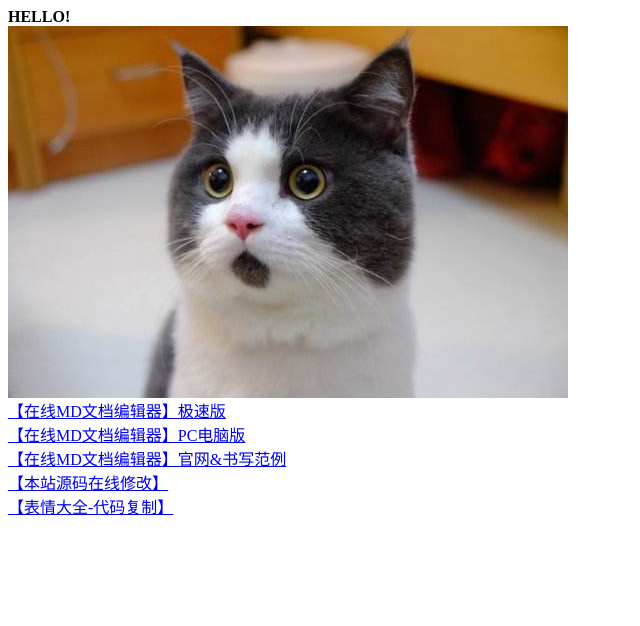
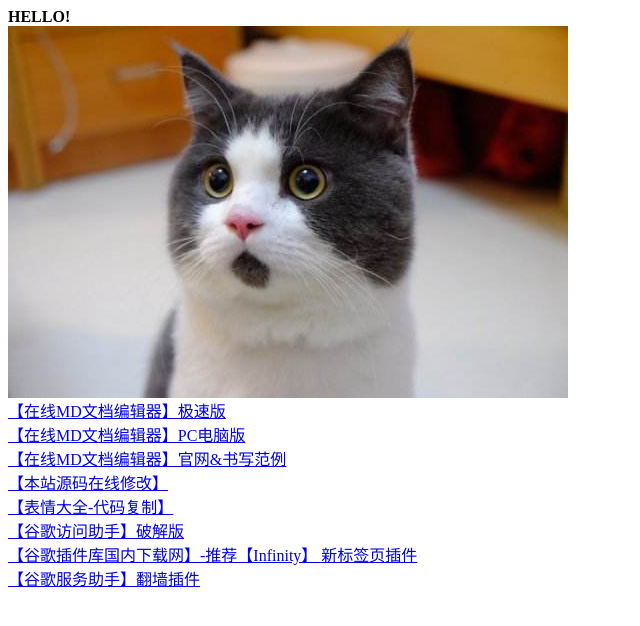
Before and after one commit to smtxk/smtxk.github.io, a plain HTML site: page index.html in a window 1280 px wide. Shown: the whole page, without its empty margins (0-640 px from the left). Drawn offline with Linux system fonts and the light colour scheme.

Commit message:
Update index.html

```diff
--- a/index.html
+++ b/index.html
@@ -11,3 +11,9 @@
 <a href="https://github.com/smtxk/smtxk.github.io/" target="_blank">【本站源码在线修改】</a>
 <br>
 <a href="./emoji/emoji.html" target="_blank">【表情大全-代码复制】</a>
+<br>
+<a href="https://github.com/haotian-wang/google-access-helper" target="_blank">【谷歌访问助手】破解版</a>
+<br>
+<a href="https://www.extfans.com/" target="_blank">【谷歌插件库国内下载网】-推荐【Infinity】 新标签页插件</a>
+<br>
+<a href="./tools/谷歌服务助手-翻墙用.zip" target="_blank">【谷歌服务助手】翻墙插件</a>
```
